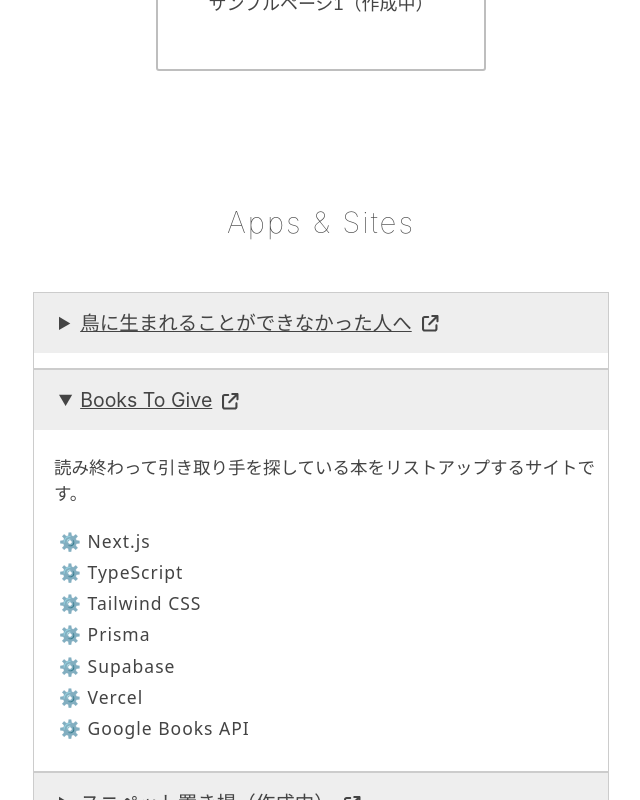
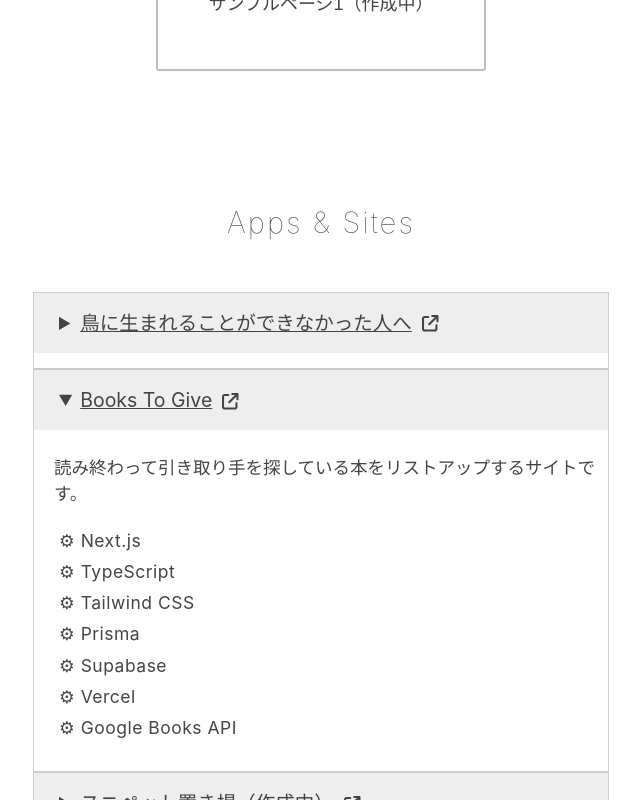
Before and after one commit to kento-yoshidu/PortfolioSite, a Next.js app: page / in a window 1280 px wide. Both pictures are taken after a click on the heading "Books To Give". Shown: the part 1157-1957 px from the top of the page, without its empty margins (319-959 px from the left). Built offline with nearby package versions, Linux system fonts and the light colour scheme; no server answers.

Commit message:
✨ CSS微調整

```diff
--- a/pages/components/AppsAndSites.tsx
+++ b/pages/components/AppsAndSites.tsx
@@ -39,7 +39,7 @@ const AppsAndSites = ({ url, title, text, technologies }: Props) => (
           key={tec}
           className={Styles.listItem}
         >
-          ⚙ {tec}
+          <span>⚙</span> {tec}
         </li>
       ))}
     </ul>
--- a/pages/styles/appsAndSites.module.scss
+++ b/pages/styles/appsAndSites.module.scss
@@ -47,6 +47,9 @@
 .listItem {
   margin-bottom: 5px;
   font-size: clamp(1.5rem, 2.2vw, 1.75rem);
-  font-family: ui-sans-serif, system-ui,-apple-system,BlinkMacSystemFont,Segoe UI,Roboto,Helvetica Neue,Arial,Noto Sans,sans-serif,Apple Color Emoji,Segoe UI Emoji,Segoe UI Symbol,Noto Color Emoji;
-  letter-spacing: 1px;
+  letter-spacing: 0.5px;
+
+  span {
+    font-family: Color Emoji,Segoe UI Emoji;
+  }
 }
--- a/pages/styles/pagelink.module.scss
+++ b/pages/styles/pagelink.module.scss
@@ -6,11 +6,11 @@
   color: #444;
   text-decoration: none;
   text-align: center;
-  transition: 0.2s;
+  transition: 0.15s;
 
   &:hover {
-    background: rgb(248, 248, 248);
-    color: orange;
+    background: rgb(252, 252, 252);
+    color: #00aaa9;
   }
 }
 
```
Also changed, not shown: pages/styles/loading.module.scss (line endings or trailing spaces).
